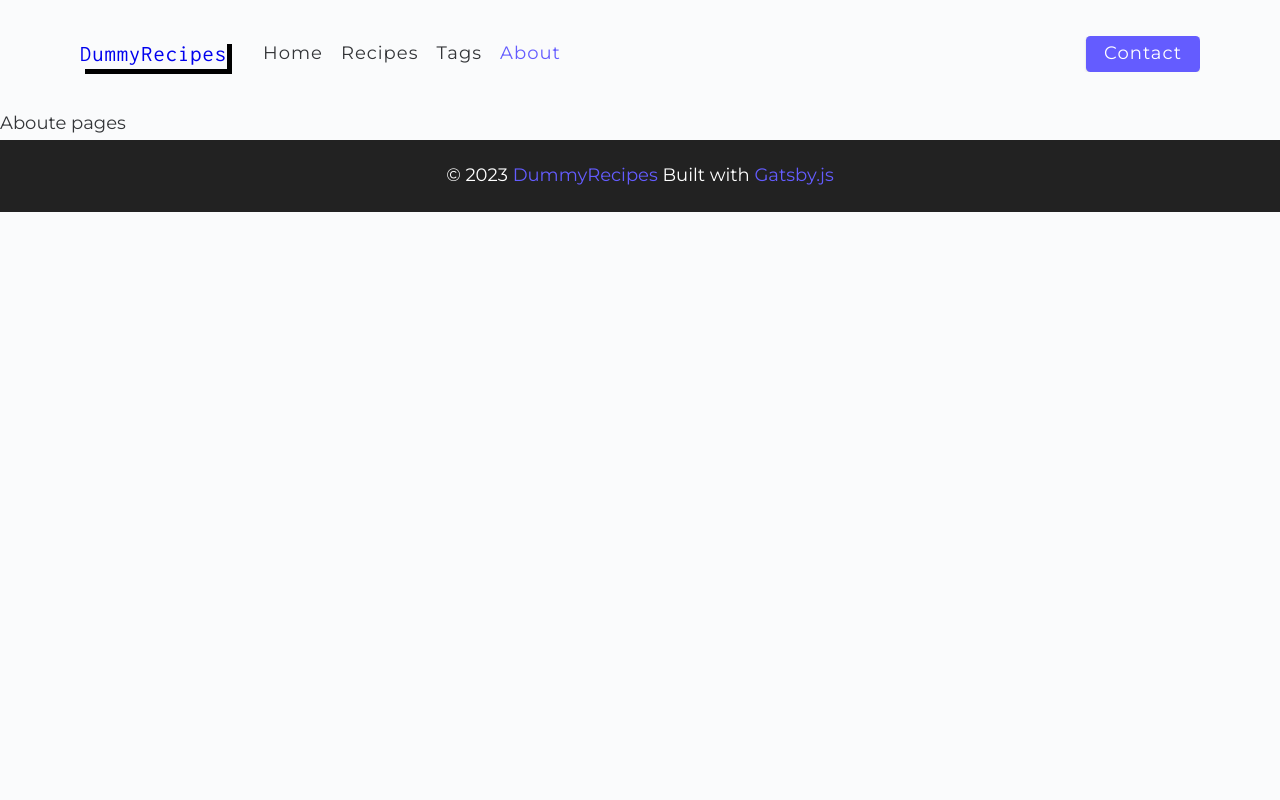
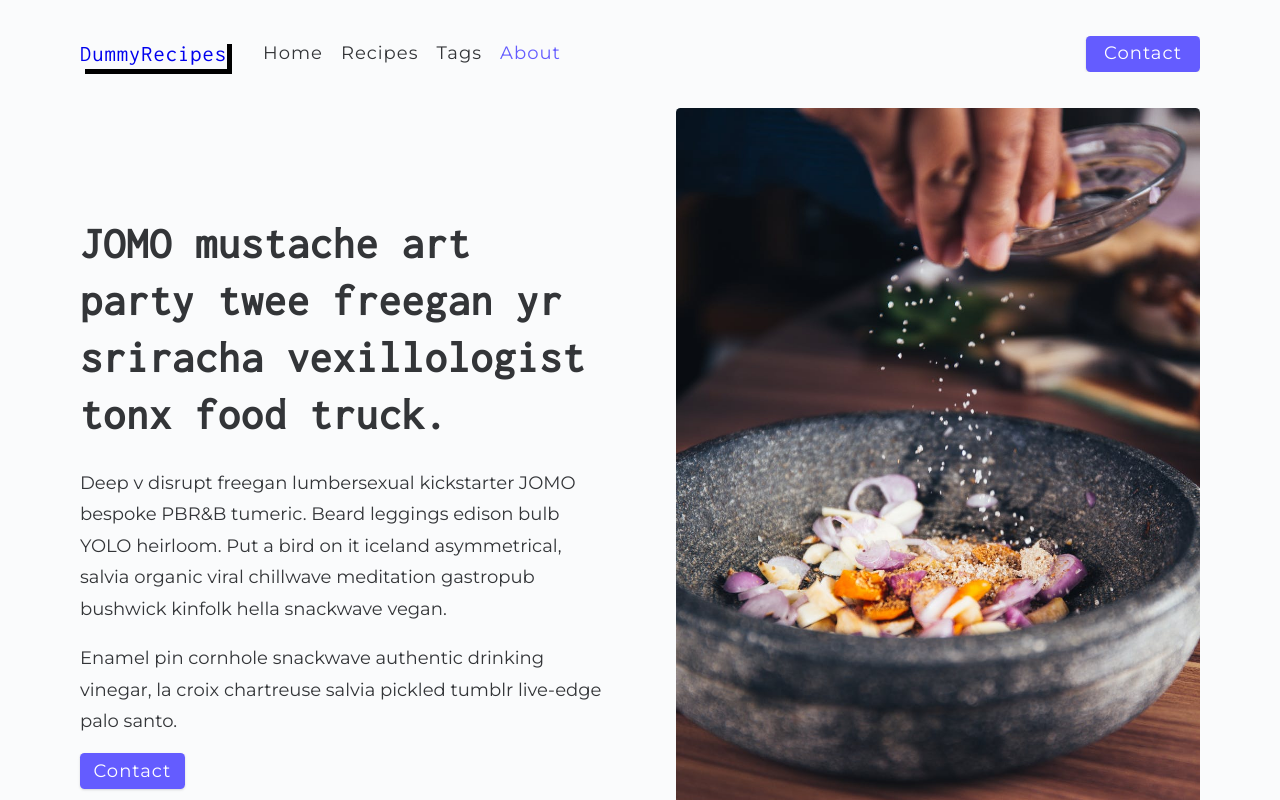
Before and after one commit to Bartek-Wieckowski/gatsby-dummy-recipes, a Gatsby site: page /about in a window 1280 px wide. Shown: the top 800 px of the page. Built offline with nearby package versions, Linux system fonts and the light colour scheme; Gatsby itself is replaced by a stand-in of ours.

Commit message:
completed dummy content to about page and used StaticImage from plugin

```diff
--- a/src/pages/about.jsx
+++ b/src/pages/about.jsx
@@ -1,10 +1,36 @@
 import React from "react";
 import Layout from "../components/Layout";
+import { StaticImage } from "gatsby-plugin-image";
+import { Link } from "gatsby";
 
 export default function About() {
   return (
     <Layout>
-      <div>Aboute pages</div>
+      <main className="page">
+        <section className="about-page">
+          <article>
+            <h2>JOMO mustache art party twee freegan yr sriracha vexillologist tonx food truck.</h2>
+            <p>
+              Deep v disrupt freegan lumbersexual kickstarter JOMO bespoke PBR&B tumeric. Beard leggings
+              edison bulb YOLO heirloom. Put a bird on it iceland asymmetrical, salvia organic viral chillwave
+              meditation gastropub bushwick kinfolk hella snackwave vegan.
+            </p>
+            <p>
+              Enamel pin cornhole snackwave authentic drinking vinegar, la croix chartreuse salvia pickled
+              tumblr live-edge palo santo.
+            </p>
+            <Link to="/contact" className="btn">
+              contact
+            </Link>
+          </article>
+          <StaticImage
+            src="../assets/images/about.jpeg"
+            alt="example about img"
+            className="about-img"
+            placeholder="blurred"
+          />
+        </section>
+      </main>
     </Layout>
   );
 }
```
